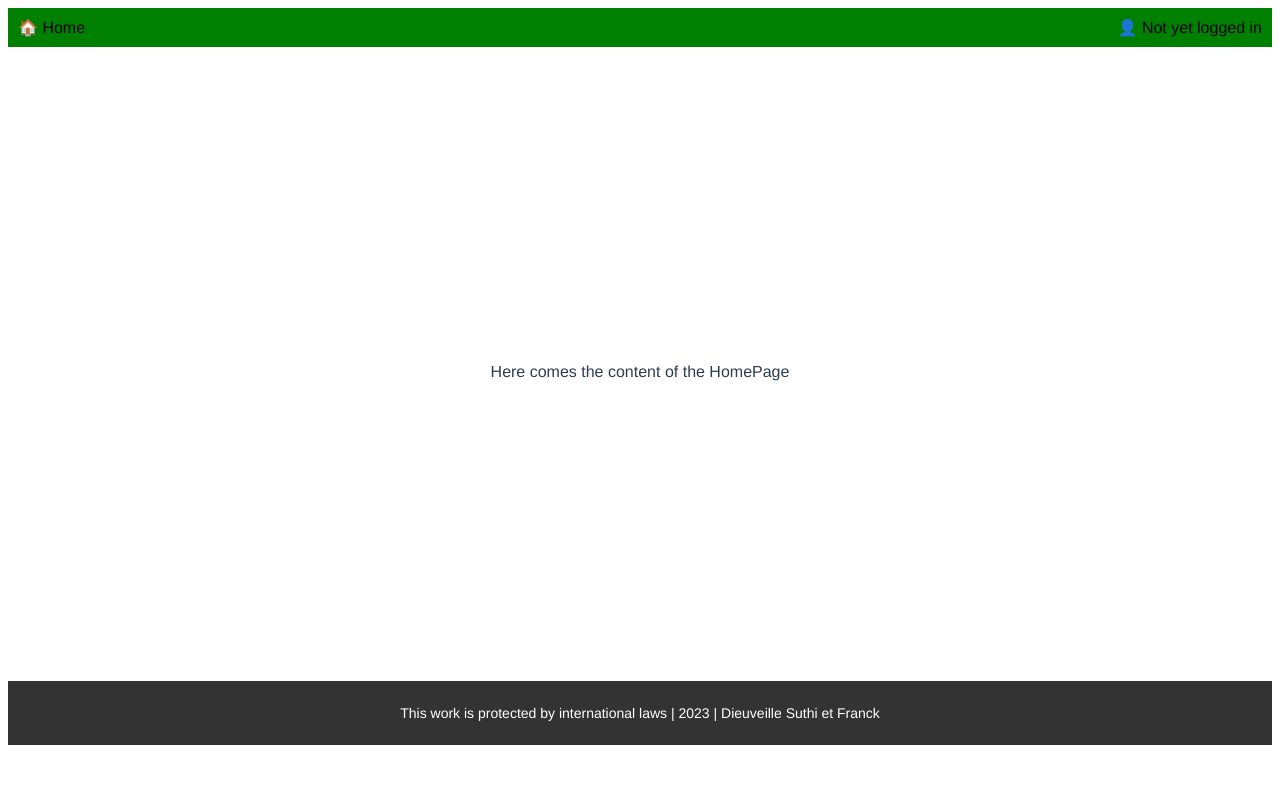
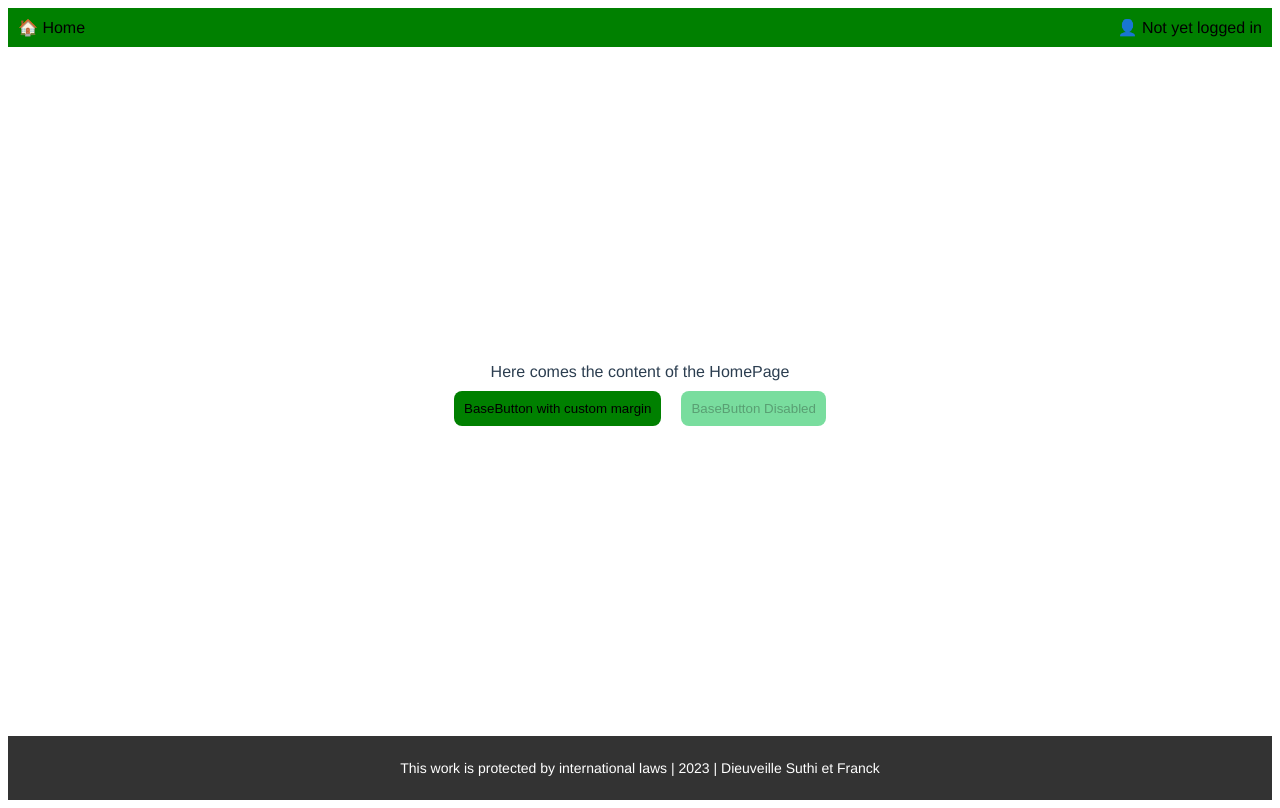
Before and after one commit to DieuveilleSuthi/vue-oauth-microsoft-graph, a Vue app: page / in a window 1280 px wide. Built offline with nearby package versions, Linux system fonts and the light colour scheme.

Commit message:
Ex 7: create BaseButton with primary color

```diff
--- /dev/null
+++ b/src/components/BaseButton.vue
@@ -0,0 +1,57 @@
+<template>
+    <button
+      class="base-button"
+      :class="{ 'hovered': isHovered, 'focused': isFocused, 'disabled': isDisabled }"
+      @mouseenter="isHovered = true"
+      @mouseleave="isHovered = false"
+      @focus="isFocused = true"
+      @blur="isFocused = false"
+      :disabled="isDisabled"
+    >
+      <slot></slot>
+    </button>
+  </template>
+
+  <script>
+  export default {
+    data() {
+      return {
+        isHovered: false,
+        isFocused: false,
+      };
+    },
+    props: {
+      isDisabled: {
+        type: Boolean,
+        default: false,
+      },
+    },
+  };
+  </script>
+
+  <style scoped>
+  /* BaseButton styles */
+  .base-button {
+    padding: 10px 20px;
+    border: none;
+    cursor: pointer;
+    background-color: green;
+    transition: background-color 0.3s, transform 0.1s;
+    margin : 10px;
+    padding: 10px;
+    border-radius: 8px
+  }
+
+  .base-button.hovered {
+    background-color: #78c978; /* Background color on hover */
+  }
+
+  .base-button.focused {
+    transform: scale(1.05); /* Scale effect on focus */
+  }
+
+  .base-button.disabled {
+    background-color: #79dd9e; /* Disabled state background color */
+    cursor: not-allowed;
+  }
+  </style>
--- a/src/components/HomePage.vue
+++ b/src/components/HomePage.vue
@@ -1,12 +1,20 @@
 <template>
     <div class="corps">
-    <p>Here comes the content of the HomePage</p>
+         <p>Here comes the content of the HomePage</p>
+         <BaseButton>BaseButton with custom margin</BaseButton>
+         <BaseButton :is-disabled="true">BaseButton Disabled</BaseButton>
     </div>
 </template>
 
+<script>
+import BaseButton from './BaseButton.vue';
 
-
-
+export default {
+  components: {
+    BaseButton,
+  },
+};
+</script>
 
 <style scoped>
 .corps{
```
